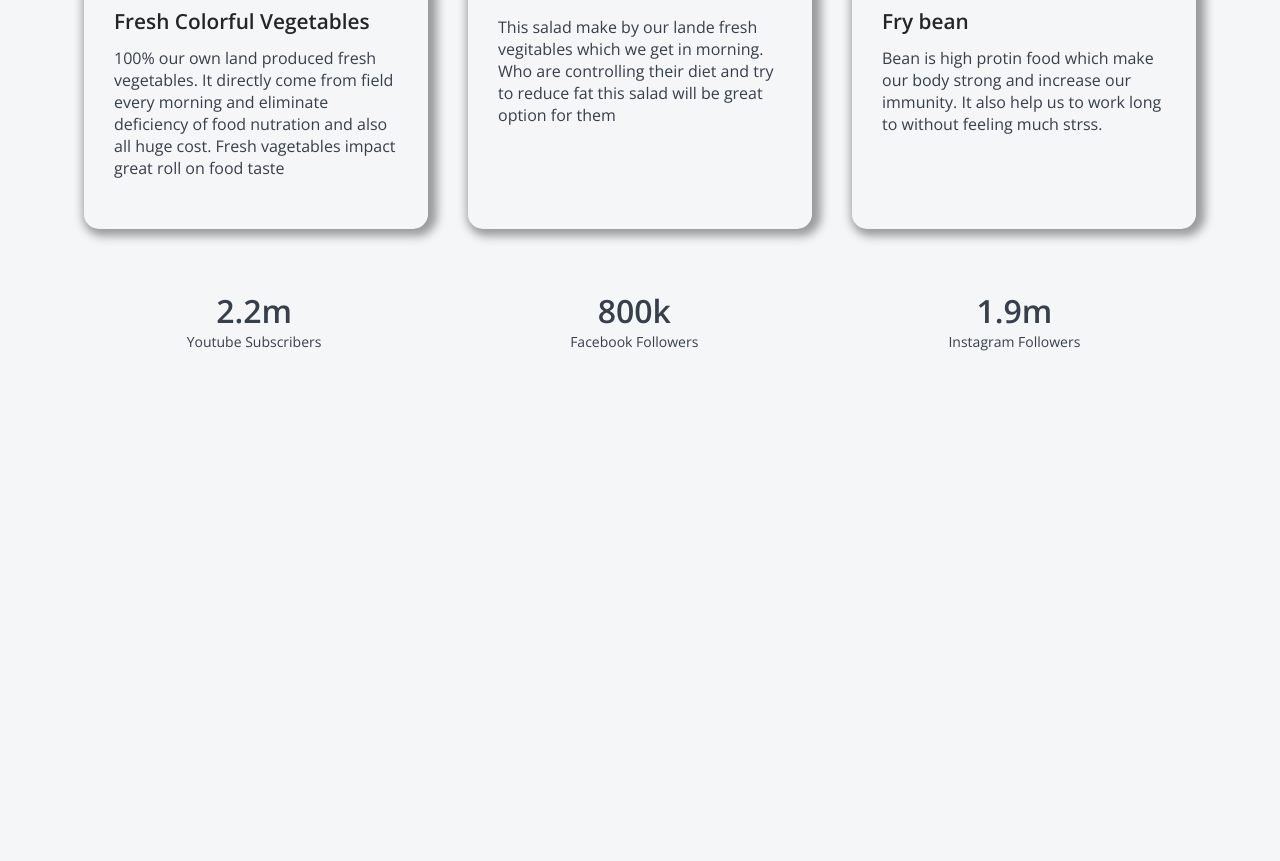
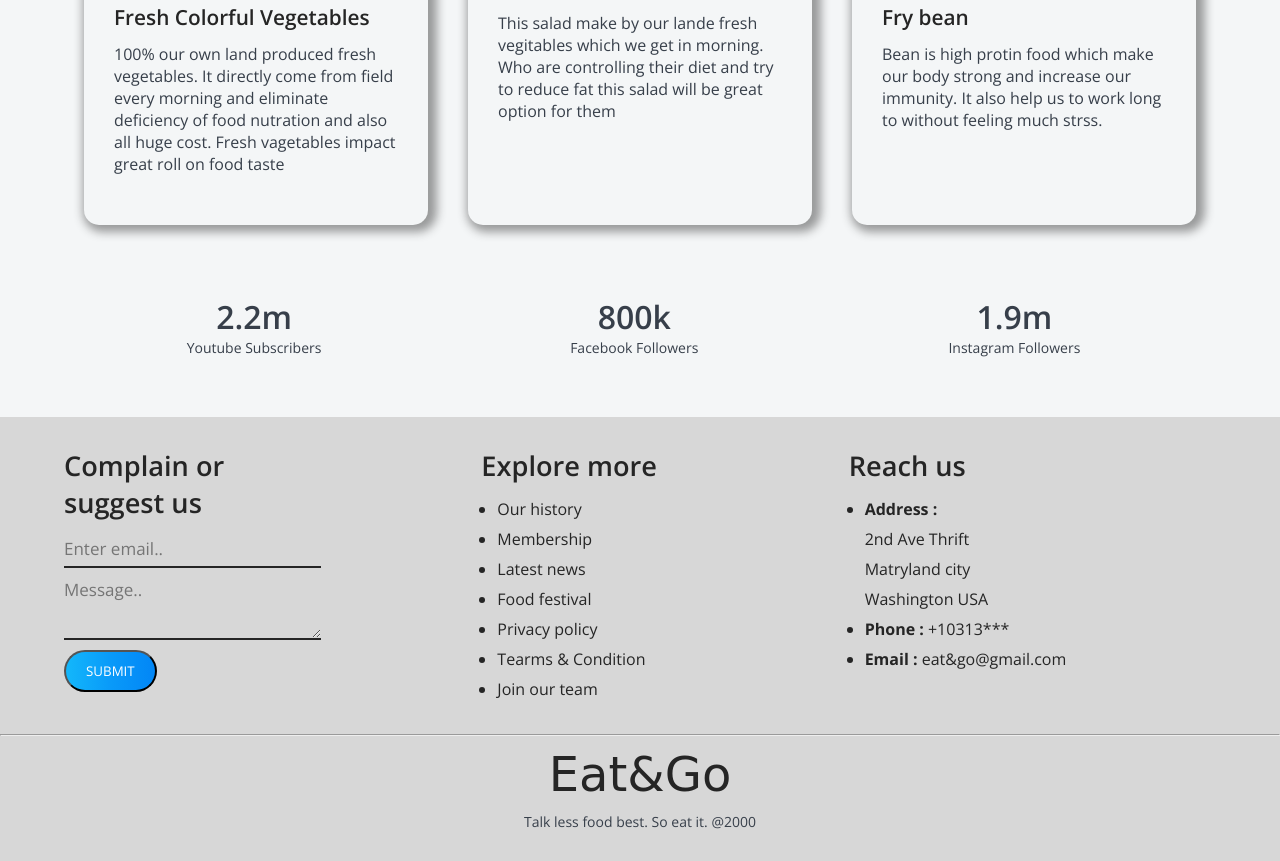
Before and after one commit to Pervej0/Assaignment-1, a plain HTML site: page index.html in a window 1280 px wide. Shown: the part 1563-2424 px from the top of the page. Before the commit the page ends 1964 px from the top, so only its background shows below. Drawn offline with nearby package versions, Linux system fonts and the light colour scheme; a web font is replaced by a local one.

Commit message:
Footer section done

```diff
--- a/index.html
+++ b/index.html
@@ -44,7 +44,7 @@
             your son also welcome in here next. We are ready to serve you 24/7
             days.
           </p>
-          <a href="#" class="gradient-btn">Order now</a>
+          <a href="https://www.google.com" target="_blank" class="gradient-btn">Order now</a>
         </div>
         <div class="img-box box">
           <img src="images/female/intro.png" alt="intro-img" />
@@ -72,7 +72,7 @@
               they not only eat food but also feel eat. Their feelings matters
               most to us. Our service is available 24/7 days.
             </p>
-            <a href="#" class="gradient-btn">Contact us</a>
+            <a href="https://www.google.com" target="_blank" class="gradient-btn">Contact us</a>
           </div>
         </div>
       </div>
@@ -155,5 +155,52 @@
         </div>
       </div>
     </section>
+
+    <!----------- Social section done ----------->
+
+    <section class="footer">
+      <footer class="container">
+        <div class="inline">
+          <div class="box">
+            <h1>Complain or</br>suggest us</h1>
+            <form>
+              <input
+                type="email"
+                name="your-email"
+                placeholder="Enter email.."
+              />
+              <textarea placeholder="Message.."></textarea>
+              <button type="submit" class="gradient-btn">Submit</button>
+            </form>
+          </div>
+          <div class="box middle-box">
+            <h1>Explore more</h1>
+            <ul>
+
+              <li>Our history</li>
+              <li>Membership</li>
+              <li>Latest news</li>
+              <li>Food festival</li>
+              <li>Privacy policy</li>
+              <li>Tearms & Condition</li>
+              <li>Join our team</li>
+            </ul>
+          </div>
+          <div class="box right-box">
+            <h1>Reach us</h1>
+            <ul>
+              <li><strong>Address :<br/></strong><span class="move-right"> 2nd Ave Thrift<br/>Matryland city <br/>Washington USA </span></li>
+              <li><strong>Phone :</strong> <span class="move-right">+10313***</span></li>
+              <li><strong>Email :</strong> <span>eat&go@gmail.com</span></li>
+            </ul>
+          </div>
+        </div>
+
+      </footer><hr/>
+      <div class="last-footer">
+        <h1>Eat&Go</h1>
+        <p>Talk less food best. So eat it. @2000</p>
+      </div>
+    </section>
   </body>
 </html>
--- a/style.css
+++ b/style.css
@@ -70,7 +70,7 @@ header {
   margin-top: 60px;
   font-family: "Open Sans", sans-serif;
   font-weight: 600;
-  font-size: 2.6rem;
+  font-size: 2.5rem;
   color: #373f4a;
 }
 
@@ -207,7 +207,7 @@ header {
 /*----------- Recipies section done --------------*/
 
 .social-section {
-  padding: 20px 0px;
+  padding: 30px 0px;
 }
 
 .social-section .inline .item {
@@ -229,3 +229,82 @@ header {
   color: #373f4a;
   margin: 0px 0px 30px 0px;
 }
+
+/*---------- Social section done -----------*/
+
+.footer {
+  padding: 30px 0px;
+  background-color: #d7d7d7;
+}
+
+.footer .container {
+  padding-bottom: 30px;
+}
+
+.footer .box {
+  width: 33.33%;
+}
+
+.footer .box {
+  margin: 0 auto;
+}
+
+.footer input,
+.footer textarea {
+  display: block;
+  width: 70%;
+  height: 35px;
+  background-color: transparent;
+  border: 0;
+  border-bottom: 2px solid #252525;
+  margin: 10px 0px;
+  font-size: 17px;
+  font-family: "Open Sans", sans-serif;
+  font-weight: 400;
+}
+
+.footer textarea {
+  height: 60px;
+}
+
+.footer h1 {
+  font-family: "Open Sans", sans-serif;
+  font-weight: 600;
+  font-size: 1.7rem;
+  color: #252525;
+  margin-bottom: 10px;
+}
+
+.footer .middle-box {
+  padding-left: 50px;
+}
+
+.footer .box ul {
+  margin-left: 16px;
+}
+
+.footer .box ul li {
+  line-height: 30px;
+  font-family: "Open Sans", sans-serif;
+  font-weight: 400;
+  font-size: 1rem;
+  color: #252525;
+}
+
+.footer .last-footer {
+  text-align: center;
+  padding-top: 10px;
+}
+
+.footer .last-footer h1 {
+  font-family: "Italianno", cursive;
+  font-weight: 400;
+  font-size: 3rem;
+}
+
+.footer .last-footer p {
+  font-family: "Open Sans", sans-serif;
+  font-weight: 400;
+  font-size: 14px;
+  color: #373f4a;
+}
```
